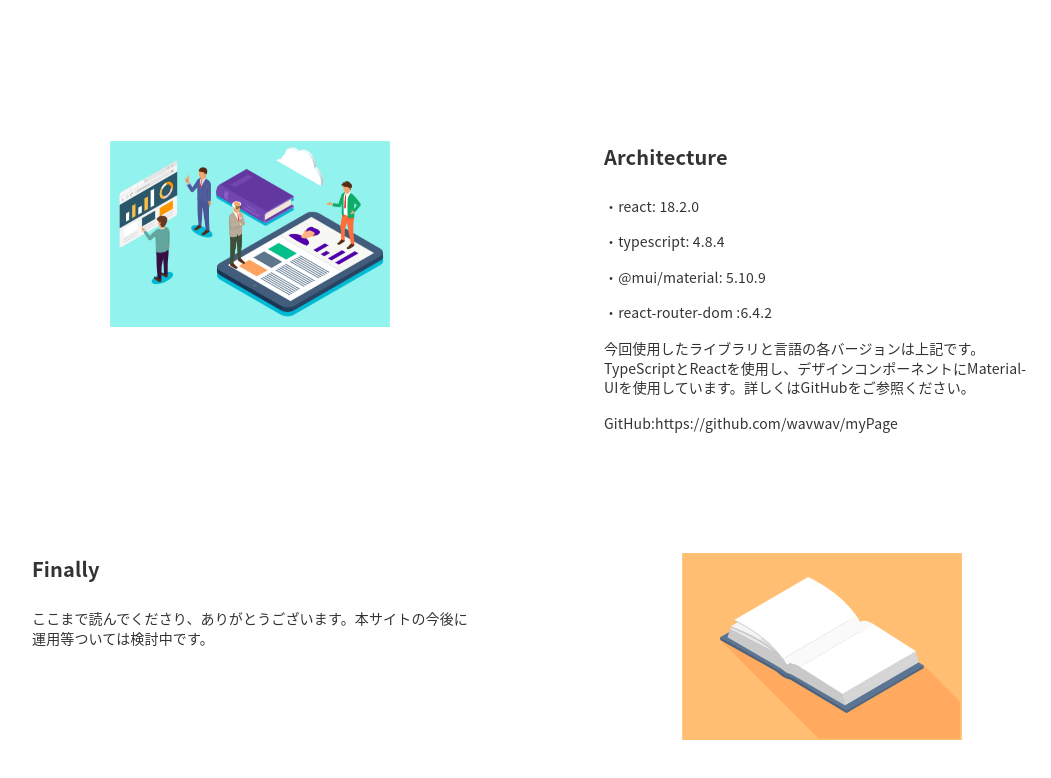
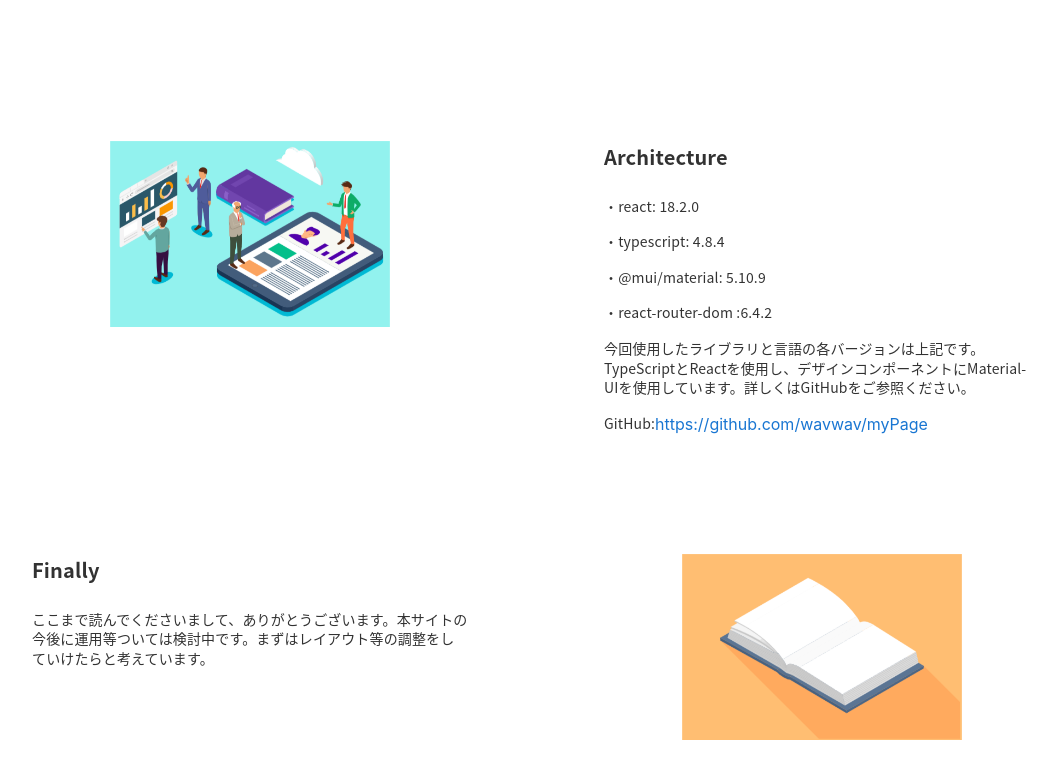
Before and after one commit to wavwav/myPage, a React (Create React App) app in the folder frontend/: page / in a window 1280 px wide. Shown: the part 909-1687 px from the top of the page, without its empty margins (104-1155 px from the left). Built offline with nearby package versions, Linux system fonts and the light colour scheme.

Commit message:
google連携及びLinkをLink化

```diff
--- a/frontend/public/index.html
+++ b/frontend/public/index.html
@@ -1,14 +1,21 @@
 <!DOCTYPE html>
 <html lang="en">
+
 <head>
+  <!-- Google tag (gtag.js) -->
+  <script async src="https://www.googletagmanager.com/gtag/js?id=G-08THZCYZ6K"></script>
+  <script>
+    window.dataLayer = window.dataLayer || [];
+    function gtag() { dataLayer.push(arguments); }
+    gtag('js', new Date());
+
+    gtag('config', 'G-08THZCYZ6K');
+  </script>
   <meta charset="utf-8" />
   <link rel="icon" href="%PUBLIC_URL%/favicon.ico" />
   <meta name="viewport" content="width=device-width, initial-scale=1" />
   <meta name="theme-color" content="#000000" />
-    <meta
-      name="description"
-      content="Web site created using create-react-app"
-    />
+  <meta name="description" content="Web site created using create-react-app" />
   <link rel="apple-touch-icon" href="%PUBLIC_URL%/logo192.png" />
   <!--
       manifest.json provides metadata used when your web app is installed on a
@@ -26,6 +33,7 @@
     -->
   <title>React App</title>
 </head>
+
 <body>
   <noscript>You need to enable JavaScript to run this app.</noscript>
   <div id="root"></div>
@@ -40,4 +48,5 @@
       To create a production bundle, use `npm run build` or `yarn build`.
     -->
 </body>
+
 </html>
--- a/frontend/src/pages/Home.tsx
+++ b/frontend/src/pages/Home.tsx
@@ -8,6 +8,7 @@ import BodyTypo from '../conponents/pageUtil/BodyTypo';
 import yunosen from '../yunosen.png'
 import work from '../work.png';
 import book from '../book.png';
+import { Link } from '@mui/material';
 
 const useStyles = makeStyles(() => ({
   rootPadding: {
@@ -42,6 +43,10 @@ const useStyles = makeStyles(() => ({
     marginTop: '120px',
     display: 'flex',
     marginBottom: '120px'
+  },
+  gitPosition: {
+    marginTop: '16px',
+    display: 'flex',
   },
 }));
 
@@ -126,8 +131,11 @@ SIerにて新卒から働いており、現在3年目になります。
                   <Box className={classes.bodyItemPosition}>
                     <BodyTypo name={`今回使用したライブラリと言語の各バージョンは上記です。TypeScriptとReactを使用し、デザインコンポーネントにMaterial-UIを使用しています。詳しくはGitHubをご参照ください。`} />
                   </Box>
-                  <Box className={classes.bodyItemPosition}>
-                    <BodyTypo name='GitHub:https://github.com/wavwav/myPage' />
+                  <Box className={classes.gitPosition}>
+                    <BodyTypo name='GitHub:' />
+                    <Link href="https://github.com/wavwav/myPage" underline="hover">
+                      {'https://github.com/wavwav/myPage'}
+                    </Link>
                   </Box>
                 </Box>
               </Box>
@@ -141,7 +149,7 @@ SIerにて新卒から働いており、現在3年目になります。
               <Box className={classes.rightSeparate}>
                 <SubtitleTypo name='Finally' />
                 <Box className={classes.bodyPosition}>
-                  <BodyTypo name={`ここまで読んでくださり、ありがとうございます。本サイトの今後に運用等ついては検討中です。`} />
+                  <BodyTypo name={`ここまで読んでくださいまして、ありがとうございます。本サイトの今後に運用等ついては検討中です。まずはレイアウト等の調整をしていけたらと考えています。`} />
                 </Box>
               </Box>
             </Grid>
```
Lines whose indentation alone changed are shown as unchanged.
